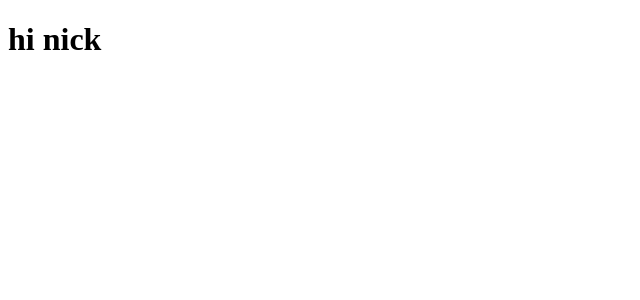
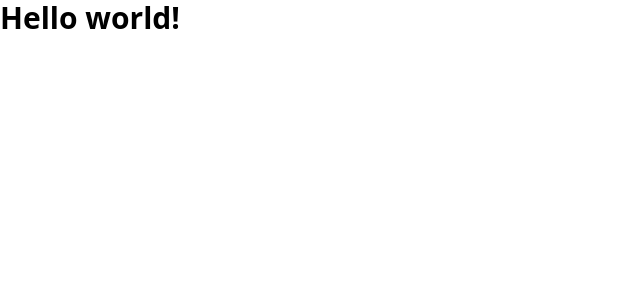
Before and after one commit to rkingon/teach-nick-nextjs-forms, a Next.js app: page / in a window 1280 px wide. Shown: the top 300 px of the page, without its empty margins (0-640 px from the left). Built offline with nearby package versions, Linux system fonts and the light colour scheme.

Commit message:
add tailwind for easy styling

```diff
--- a/package.json
+++ b/package.json
@@ -15,10 +15,13 @@
         "react-dom": "^19.0.0"
     },
     "devDependencies": {
+        "@tailwindcss/postcss": "^4.1.3",
         "@types/node": "^20",
         "@types/react": "^19",
         "@types/react-dom": "^19",
+        "postcss": "^8.5.3",
         "prettier": "^3.5.3",
+        "tailwindcss": "^4.1.3",
         "typescript": "^5"
     }
 }
--- /dev/null
+++ b/postcss.config.mjs
@@ -0,0 +1,6 @@
+const config = {
+    plugins: {
+        '@tailwindcss/postcss': {},
+    },
+}
+export default config
--- /dev/null
+++ b/src/app/global.css
@@ -0,0 +1 @@
+@import 'tailwindcss';
--- a/src/app/layout.tsx
+++ b/src/app/layout.tsx
@@ -1,5 +1,5 @@
 import type { Metadata } from 'next'
-
+import './global.css'
 export const metadata: Metadata = {
     title: 'Create Next App',
     description: 'Generated by create next app',
--- a/src/app/page.tsx
+++ b/src/app/page.tsx
@@ -1,7 +1,7 @@
 export default function Home() {
     return (
         <div>
-            <h1>hi nick</h1>
+            <h1 className="text-3xl font-bold">Hello world!</h1>
         </div>
     )
 }
```
Also changed, not shown: 1 other file (tests, documents, lock files or other folders).
